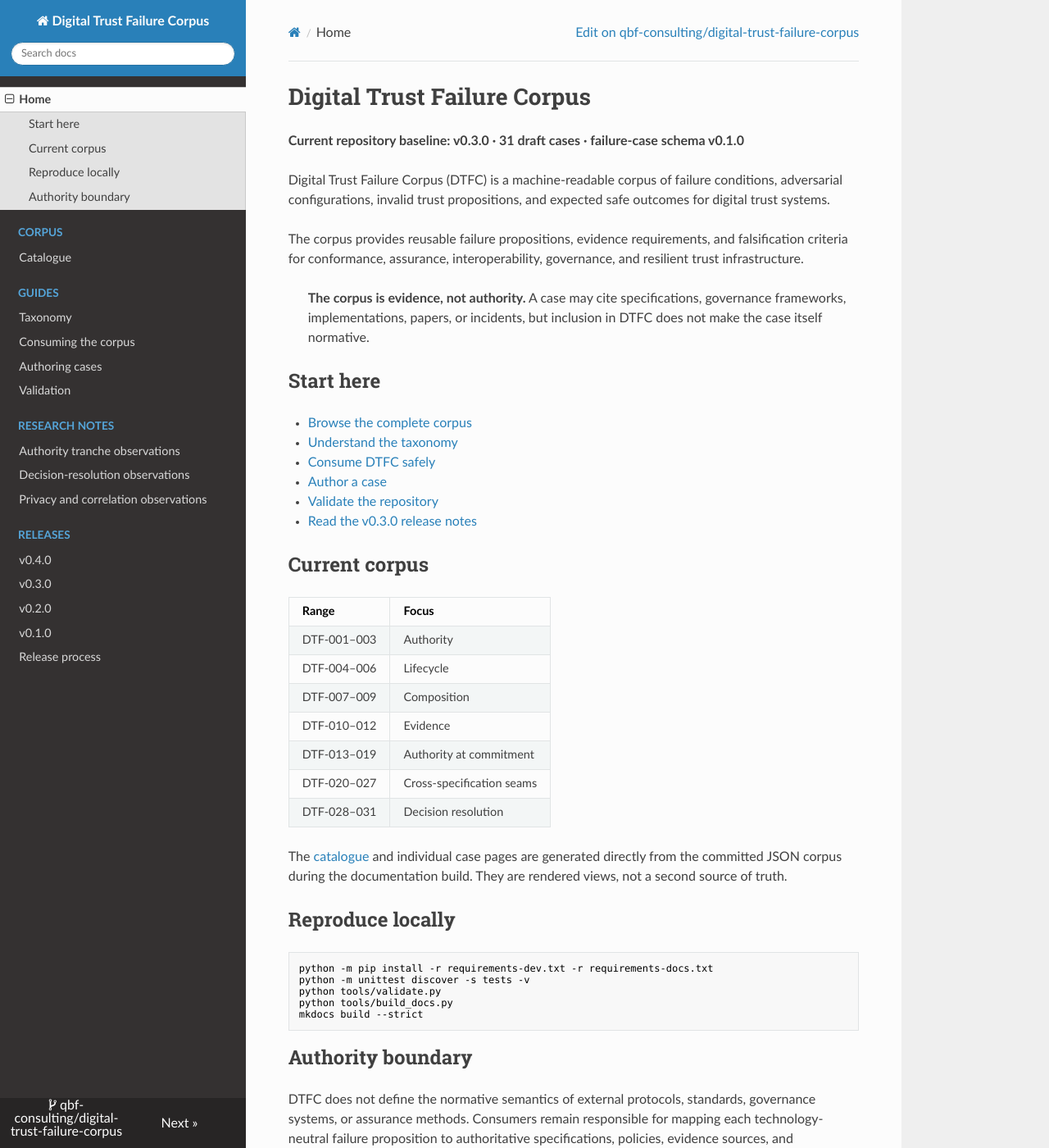
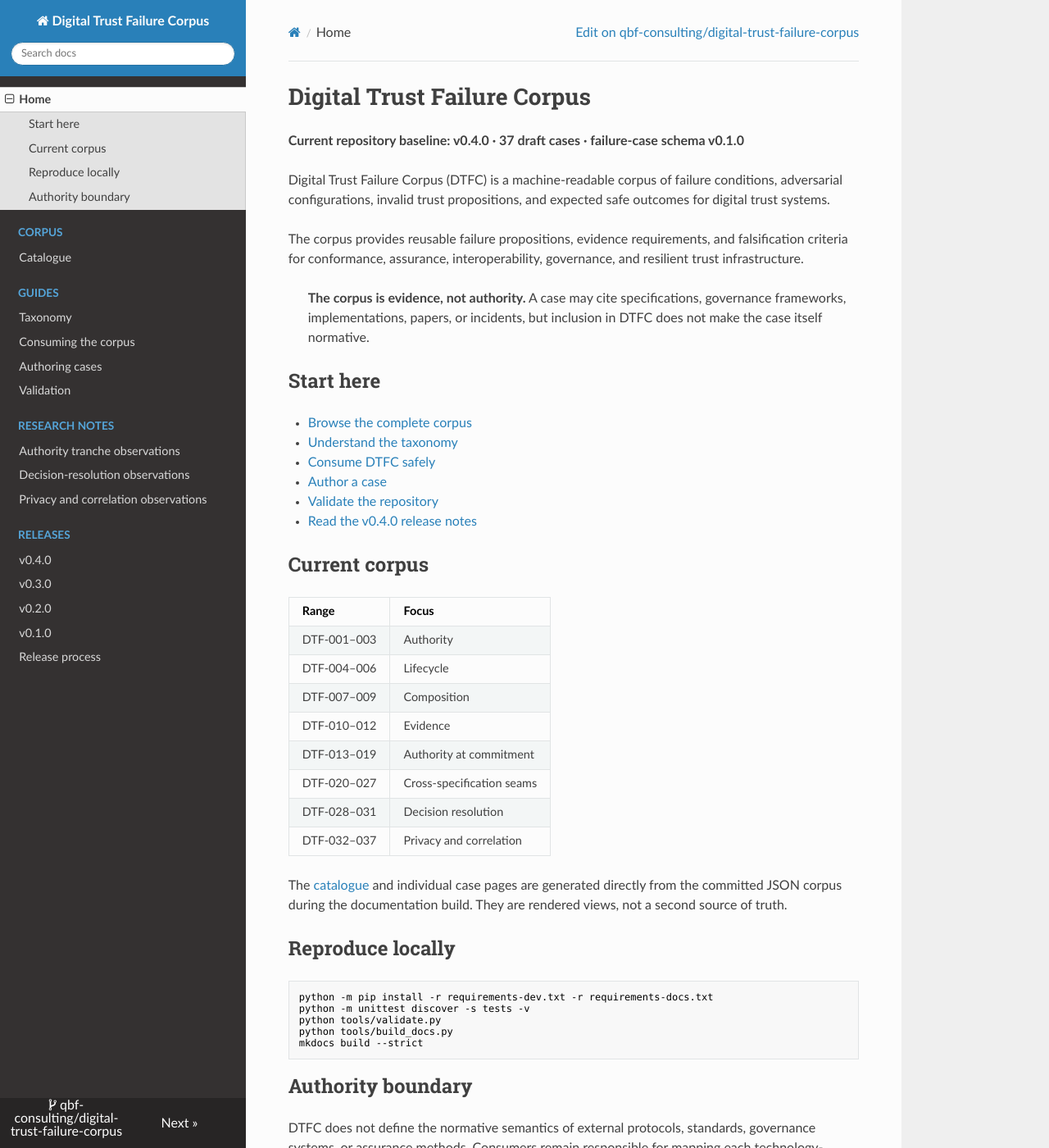
Before and after one commit to qbf-consulting/digital-trust-failure-corpus, an MkDocs documentation site: the page built from docs/index.md, in a window 1280 px wide and 1400 px high. Shown: the whole window at 82% size. Built offline with MkDocs 1.6.1, drawn with Linux system fonts in a browser that asks for light colours; nearby versions of some CDN libraries.

Commit message:
docs(release): align landing page to v0.4.0

```diff
--- a/docs/index.md
+++ b/docs/index.md
@@ -1,6 +1,6 @@
 # Digital Trust Failure Corpus
 
-**Current repository baseline: v0.3.0 · 31 draft cases · failure-case schema v0.1.0**
+**Current repository baseline: v0.4.0 · 37 draft cases · failure-case schema v0.1.0**
 
 Digital Trust Failure Corpus (DTFC) is a machine-readable corpus of failure conditions, adversarial configurations, invalid trust propositions, and expected safe outcomes for digital trust systems.
 
@@ -15,7 +15,7 @@ The corpus provides reusable failure propositions, evidence requirements, and fa
 - [Consume DTFC safely](consuming-the-corpus.md)
 - [Author a case](authoring-cases.md)
 - [Validate the repository](validation.md)
-- [Read the v0.3.0 release notes](release-notes-v0.3.0.md)
+- [Read the v0.4.0 release notes](release-notes-v0.4.0.md)
 
 ## Current corpus
 
@@ -28,6 +28,7 @@ The corpus provides reusable failure propositions, evidence requirements, and fa
 | DTF-013–019 | Authority at commitment |
 | DTF-020–027 | Cross-specification seams |
 | DTF-028–031 | Decision resolution |
+| DTF-032–037 | Privacy and correlation |
 
 The [catalogue](corpus/index.md) and individual case pages are generated directly from the committed JSON corpus during the documentation build. They are rendered views, not a second source of truth.
 
```
